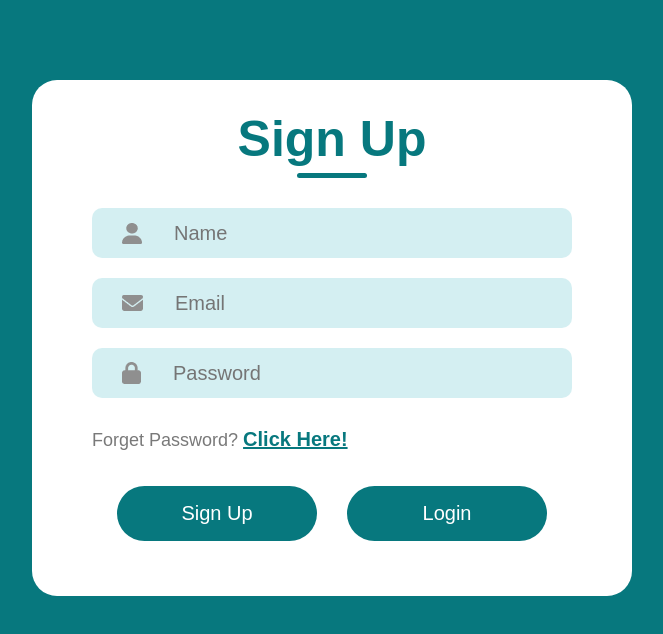
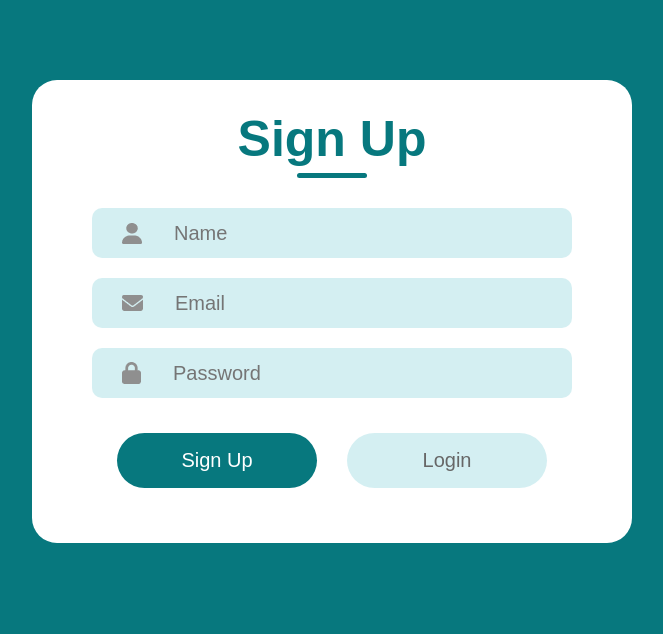
Before and after one commit to EasyWebDev123/Sign-In-and-Sign-Up-Form-with-ReactJS, a React (Vite) app: page / in a window 1280 px wide. Shown: the top 634 px of the page, without its empty margins (308-971 px from the left). Built offline with nearby package versions, Linux system fonts and the light colour scheme.

Commit message:
feat: implement toggle between Sign Up and Login actions in LoginSignup component

```diff
--- a/src/Components/LoginSignup/LoginSignup.css
+++ b/src/Components/LoginSignup/LoginSignup.css
@@ -84,3 +84,7 @@
   font-family: 700;
   cursor: pointer;
 }
+.gray{
+  background: #b3e3e88f;
+  color: #676767;
+}
--- a/src/Components/LoginSignup/LoginSignup.jsx
+++ b/src/Components/LoginSignup/LoginSignup.jsx
@@ -1,3 +1,4 @@
+import { useState } from 'react'
 import './LoginSignup.css'
 
 import email_icon from '../Assets/email.png'
@@ -5,19 +6,22 @@
 import password_icon from '../Assets/password.png'
 
 const LoginSignup = () => {
+
+  const [action, setAction] = useState('Sign Up');
+
   return (
     <div className="container">
 
       <div className="header">
-        <div className="text">Sign Up</div>
+        <div className="text">{action}</div>
         <div className="underline"></div>
       </div>
 
       <div className="inputs">
-        <div className="input">
+        {action==="Login"?<div></div>:<div className="input">
           <img src={person_icon} alt="" />
           <input type="text" placeholder='Name' aria-label='Name'/>
-        </div>
+        </div>}
         <div className="input">
           <img src={email_icon} alt="" />
           <input type="email" placeholder='Email' aria-label='Email'/>
@@ -28,11 +32,11 @@
         </div>
       </div>
 
-      <div className="forget-password">Forget Password? <a href="#">Click Here!</a></div>
+      {action==="Sign Up"?<div></div>:<div className="forget-password">Forget Password? <a href="#">Click Here!</a></div>}
 
       <div className="submit-container">
-        <div className="submit">Sign Up</div>
-        <div className="submit">Login</div>
+        <div className={action==="Login"?"submit gray":"submit"} onClick={() => {setAction('Sign Up')}}>Sign Up</div>
+        <div className={action==="Sign Up"?"submit gray":"submit"} onClick={() => {setAction('Login')}}>Login</div>
       </div>
 
     </div>
```
